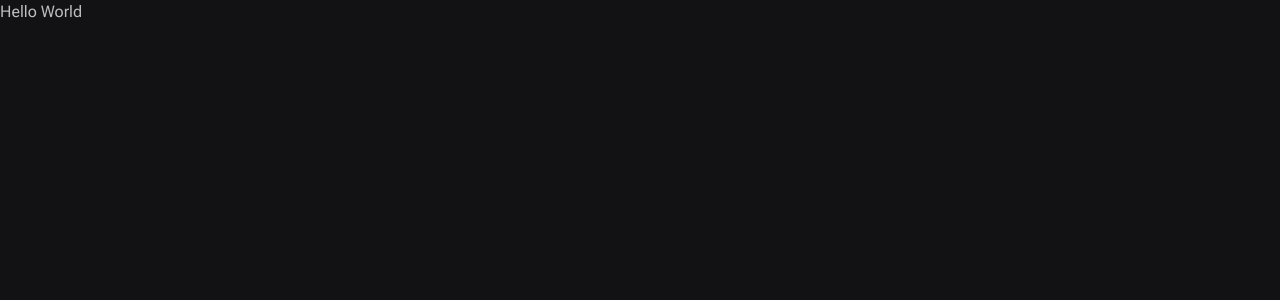
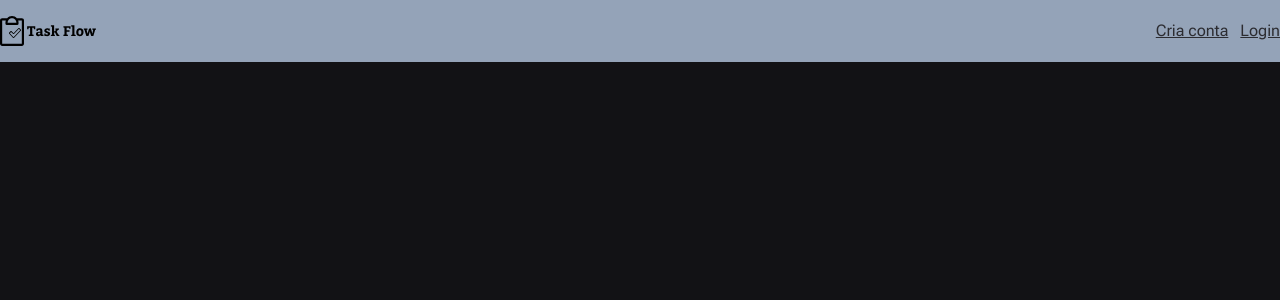
Before and after one commit to samuelsilvati/task-flow, a Next.js app: page / in a window 1280 px wide. Shown: the top 300 px of the page. Built offline with nearby package versions, Linux system fonts and the light colour scheme.

Commit message:
feat: create header home page

```diff
--- a/src/app/page.tsx
+++ b/src/app/page.tsx
@@ -1,7 +1,23 @@
+import Link from 'next/link'
+import Image from 'next/image'
+import Logo from '../assets/logo.svg'
+
 export default function Home() {
   return (
     <div>
-      <h1>Hello World</h1>
+      <header className="flex items-center justify-center bg-slate-400">
+        <div className="flex max-w-7xl flex-grow items-center justify-between py-4">
+          <Image src={Logo} alt="logo" />
+          <div className="flex gap-3">
+            <Link href="/signup" className="text-gray-500 underline">
+              Cria conta
+            </Link>
+            <Link href="/auth" className="text-gray-500 underline">
+              Login
+            </Link>
+          </div>
+        </div>
+      </header>
     </div>
   )
 }
```
Also changed, not shown: src/assets/logo.svg (added).
